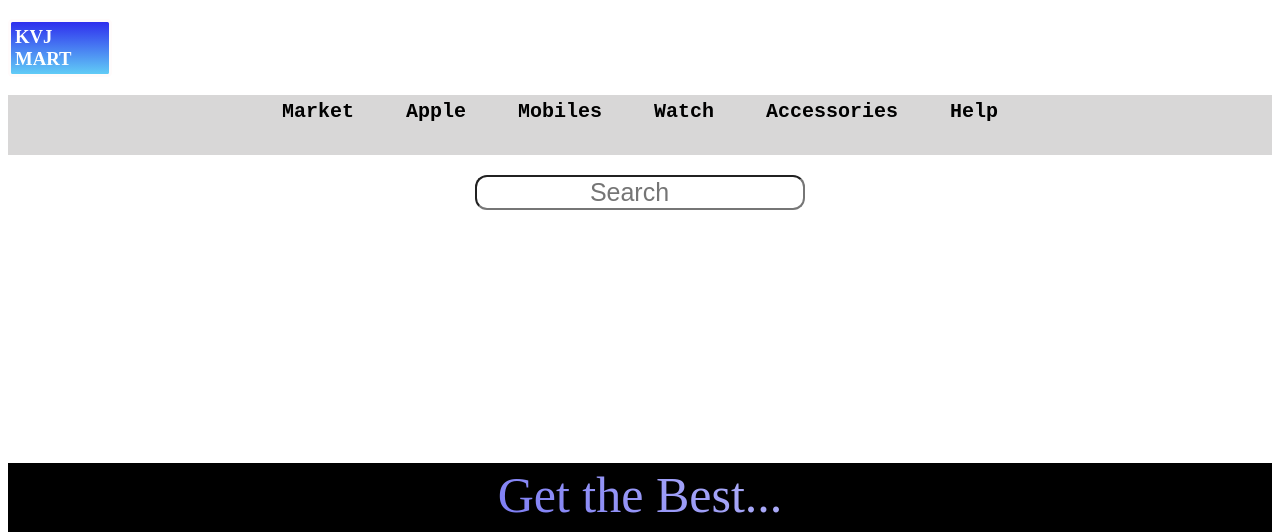
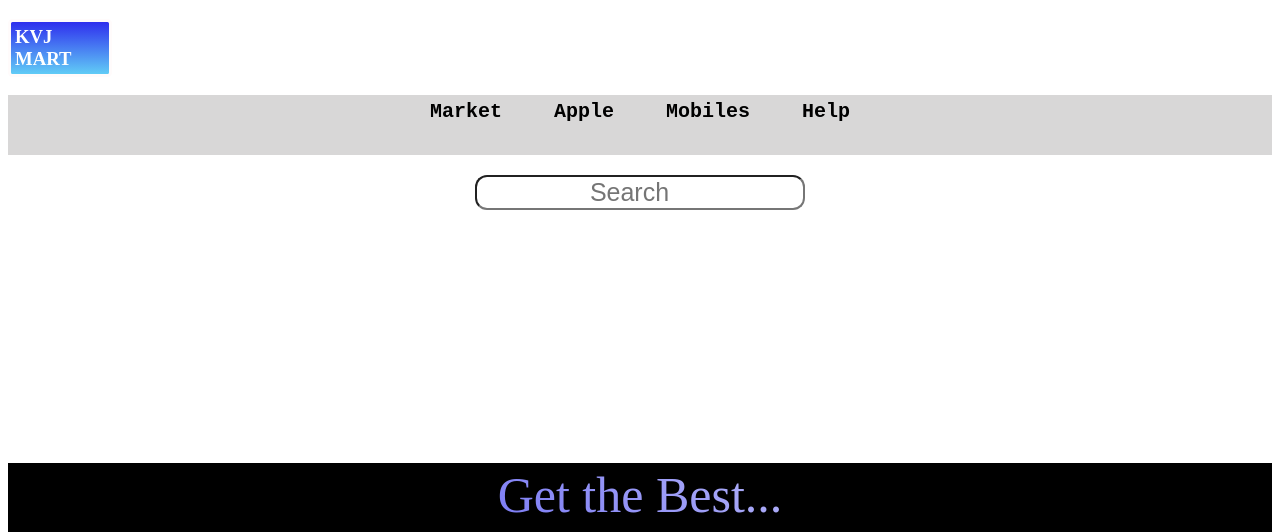
Before and after one commit to KMmotors/kvjmart, a plain HTML site: page index.html in a window 1280 px wide. Shown: the top 532 px of the page. Drawn offline with Linux system fonts and the light colour scheme.

Commit message:
Update index.html

```diff
--- a/index.html
+++ b/index.html
@@ -15,8 +15,6 @@
         <a href="market.html"><b>Market</b></a>
         <a href="apple.html"><b>Apple</b></a>
         <a href="mobile.html"><b>Mobiles</b></a>
-        <a href="watch.html"><b>Watch</b></a>
-        <a href="Accessories.html"><b>Accessories</b></a>
         <a href="help.html"><b>Help</b></a>
     </div>
     <input class="search" type="Search" placeholder="Search">
```
